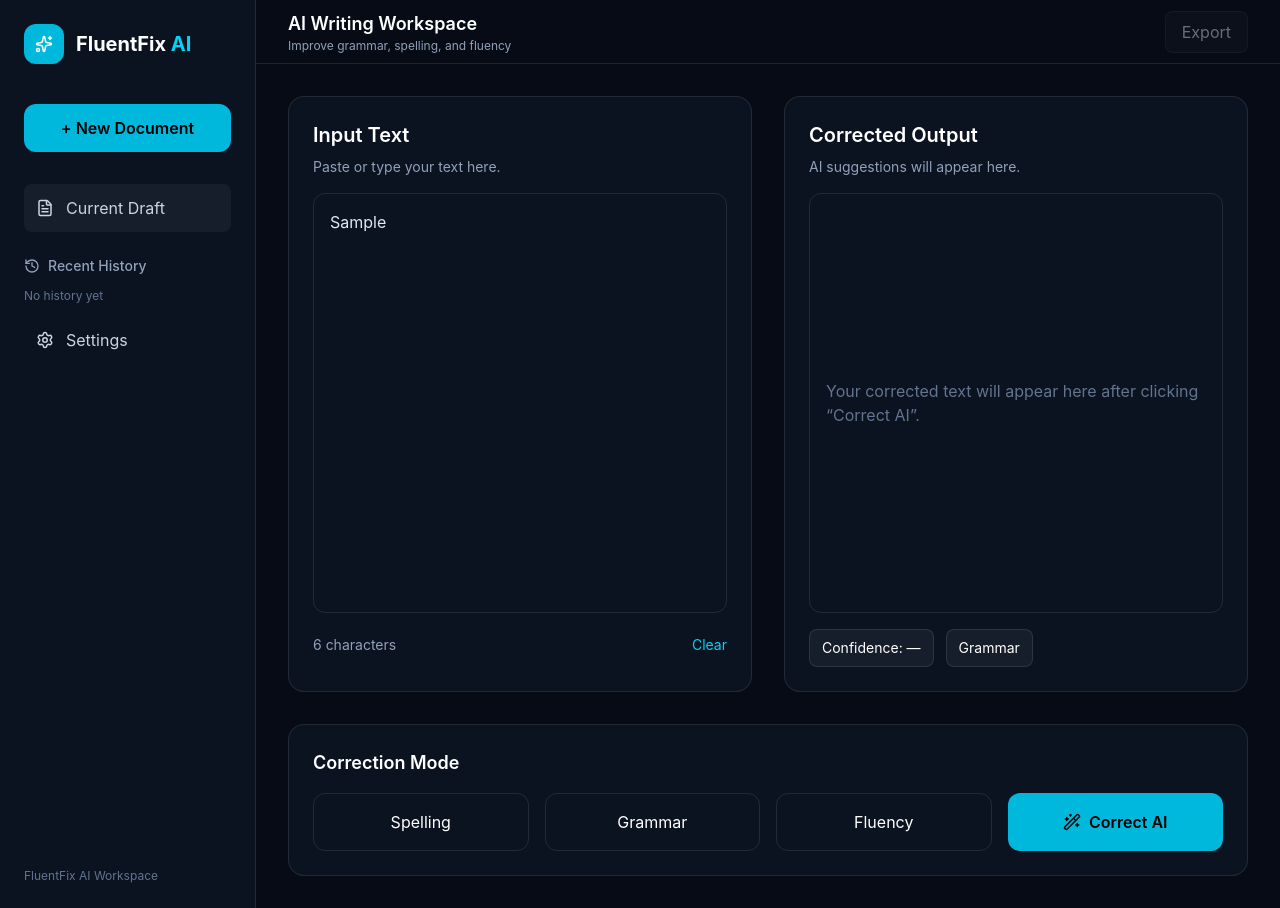
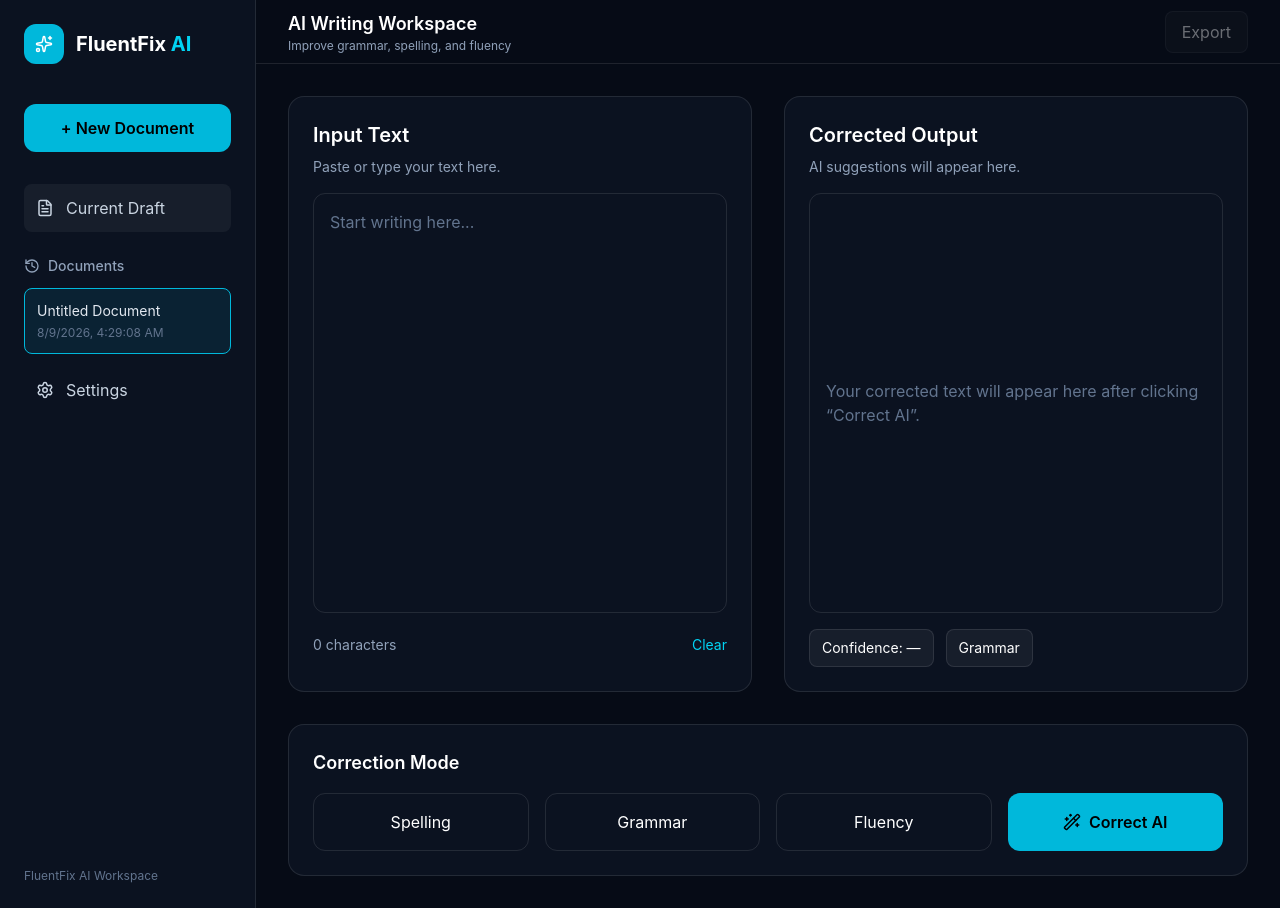
Before and after one commit to ashutoshmaharaj021/FluentfixAI, a React app in the folder frontend/: page /workspace in a window 1280 px wide. Both pictures are taken after typing "Sample" into the empty fields and a click on the button "+ New Document". Built offline with nearby package versions, Linux system fonts and the light colour scheme; the HTML template or start-up script is replaced by a standard one.

Commit message:
Implemeted multi-document workspace with persistent document history

```diff
--- a/frontend/src/pages/Workspace.jsx
+++ b/frontend/src/pages/Workspace.jsx
@@ -22,6 +22,11 @@ function Workspace() {
     const saved = localStorage.getItem("fluentfix-history");
     return saved ? JSON.parse(saved) : [];
   });
+  const [currentDocId, setCurrentDocId] = useState(null);
+  const [documentCount, setDocumentCount] = useState(() => {
+    const saved = localStorage.getItem("fluentfix-document-count");
+    return saved ? parseInt(saved) : 1;
+  });
 
   const handleCorrection = async () => {
     if (!text.trim()) return;
@@ -33,17 +38,19 @@ function Workspace() {
       const response = await api.post("/corrections/", {
         text: text,
       });
+      setResult(response.data);
 
-      setResult(response.data);
-      const newEntry = {
-        id: Date.now(),
-        original: response.data.original,
-        corrected: response.data.corrected,
-        result: response.data,
-        timestamp: new Date().toLocaleString(),
-      };
-
-      const updatedHistory = [newEntry, ...history].slice(0, 10);
+      const updatedHistory = history.map((doc) =>
+        doc.id === currentDocId
+          ? {
+              ...doc,
+              original: response.data.original,
+              corrected: response.data.corrected,
+              result: response.data,
+              timestamp: new Date().toLocaleString(),
+            }
+          : doc,
+      );
 
       setHistory(updatedHistory);
       localStorage.setItem("fluentfix-history", JSON.stringify(updatedHistory));
@@ -141,6 +148,36 @@ ${Math.round(result.confidence * 100)}%
     doc.save("fluentfix-correction.pdf");
   };
 
+  const handleNewDocument = () => {
+    const newId = Date.now();
+    const title =
+      documentCount === 1 ? "Untitled Document" : `Untitled ${documentCount}`;
+
+    const newDocument = {
+      id: newId,
+      title,
+      original: "",
+      corrected: "",
+      result: null,
+      timestamp: new Date().toLocaleString(),
+    };
+
+    const updatedHistory = [newDocument, ...history];
+
+    setHistory(updatedHistory);
+    localStorage.setItem("fluentfix-history", JSON.stringify(updatedHistory));
+
+    setText("");
+    setResult(null);
+    setError("");
+    setCopied(false);
+    setCurrentDocId(newId);
+
+    const newCount = documentCount + 1;
+    setDocumentCount(newCount);
+    localStorage.setItem("fluentfix-document-count", newCount.toString());
+  };
+
   return (
     <div className="min-h-screen bg-[#060B16] text-white flex">
       {/* Sidebar */}
@@ -154,8 +191,10 @@ ${Math.round(result.confidence * 100)}%
               FluentFix <span className="text-cyan-400">AI</span>
             </h1>
           </div>
-
-          <button className="w-full bg-cyan-500 hover:bg-cyan-400 text-black font-semibold rounded-xl py-3 mb-8 transition">
+          <button
+            onClick={handleNewDocument}
+            className="w-full bg-cyan-500 hover:bg-cyan-400 text-black font-semibold rounded-xl py-3 mb-8 transition"
+          >
             + New Document
           </button>
 
@@ -169,24 +208,29 @@ ${Math.round(result.confidence * 100)}%
             <div className="mt-6">
               <div className="flex items-center gap-2 mb-3 text-slate-400">
                 <History size={16} />
-                <span className="text-sm font-medium">Recent History</span>
+                <span className="text-sm font-medium">Documents</span>
               </div>
 
               <div className="space-y-2 max-h-64 overflow-y-auto">
                 {history.length === 0 ? (
-                  <p className="text-xs text-slate-500">No history yet</p>
+                  <p className="text-xs text-slate-500">No documents yet</p>
                 ) : (
                   history.map((item) => (
                     <button
                       key={item.id}
                       onClick={() => {
-                        setText(item.original);
-                        setResult(item.result);
+                        setCurrentDocId(item.id);
+                        setText(item.original || "");
+                        setResult(item.result || null);
                       }}
-                      className="w-full text-left p-3 rounded-lg border border-white/10 hover:bg-white/5 transition"
+                      className={`w-full text-left p-3 rounded-lg border transition ${
+                        currentDocId === item.id
+                          ? "border-cyan-500 bg-cyan-500/10"
+                          : "border-white/10 hover:bg-white/5"
+                      }`}
                     >
                       <p className="text-sm text-slate-200 truncate">
-                        {item.original}
+                        {item.title}
                       </p>
                       <p className="text-xs text-slate-500 mt-1">
                         {item.timestamp}
```
